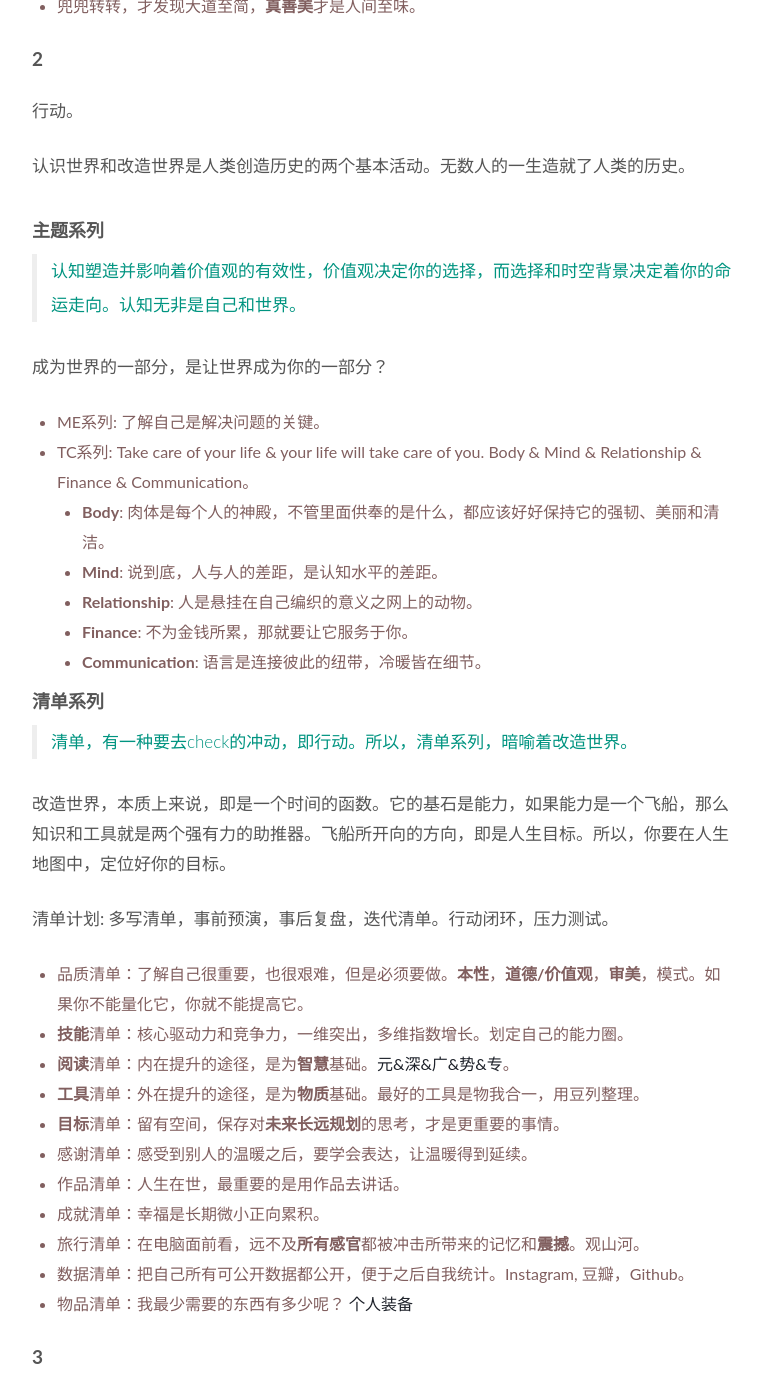
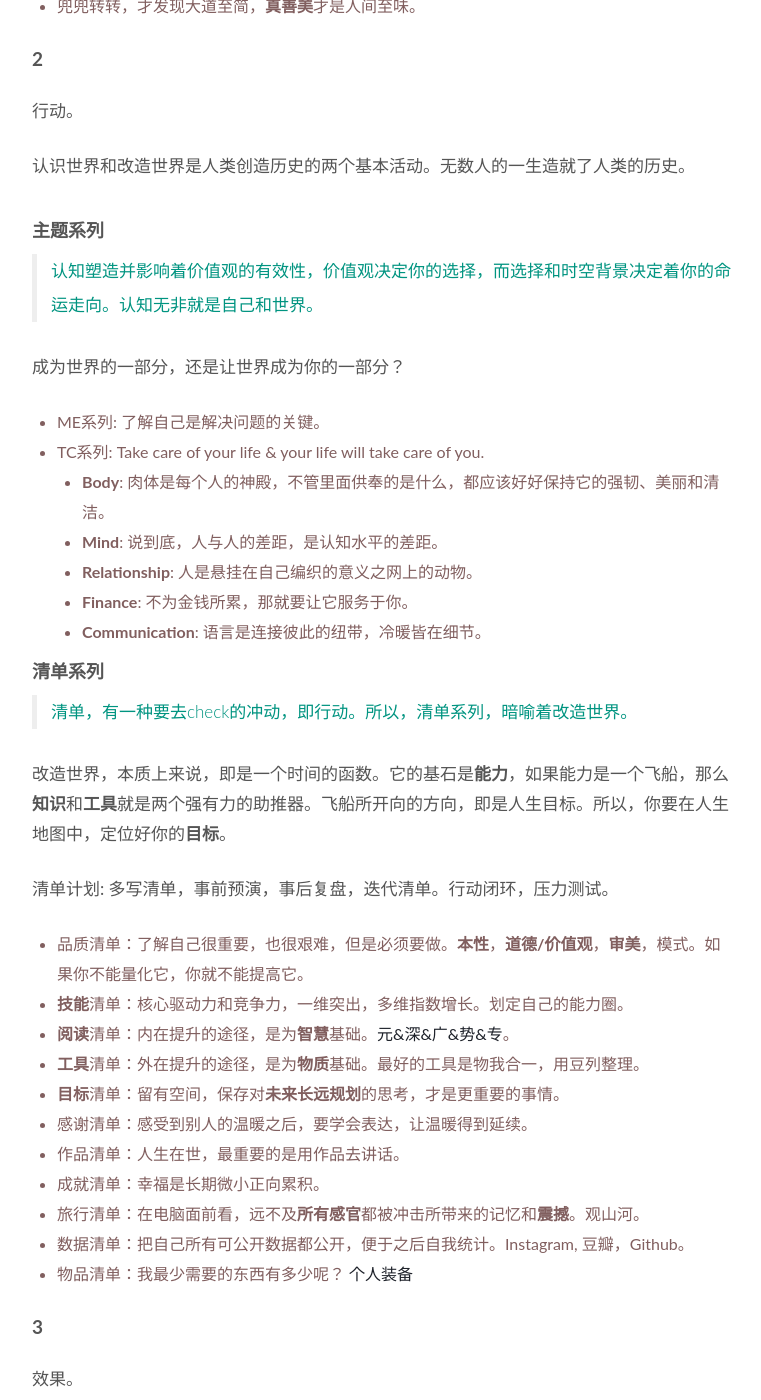
Before and after one commit to WillWang-X/willwang-x.github.io, a Jekyll site: the page built from _posts/2019-01-01-life-README.md, in a window 1280 px wide and 1400 px high, scrolled down 1624 px. Shown: the whole window, without its empty margins (258-1019 px from the left). Built offline with Jekyll 4.4.1, drawn with Linux system fonts in a browser that asks for light colours; some of the changed text lies outside the part shown.

Commit message:
updated life README

```diff
--- a/_posts/2019-01-01-life-README.md
+++ b/_posts/2019-01-01-life-README.md
@@ -54,12 +54,12 @@ published: true
 
 ### 主题系列
 
-> 认知塑造并影响着价值观的有效性，价值观决定你的选择，而选择和时空背景决定着你的命运走向。认知无非是自己和世界。
+> 认知塑造并影响着价值观的有效性，价值观决定你的选择，而选择和时空背景决定着你的命运走向。认知无非就是自己和世界。
 
-成为世界的一部分，是让世界成为你的一部分？
+成为世界的一部分，还是让世界成为你的一部分？
 
 - ME系列: 了解自己是解决问题的关键。
-- TC系列: Take care of your life & your life will take care of you. Body & Mind & Relationship & Finance & Communication。
+- TC系列: Take care of your life & your life will take care of you.
 	- **Body**: 肉体是每个人的神殿，不管里面供奉的是什么，都应该好好保持它的强韧、美丽和清洁。
 	- **Mind**: 说到底，人与人的差距，是认知水平的差距。
 	- **Relationship**: 人是悬挂在自己编织的意义之网上的动物。
@@ -71,7 +71,7 @@ published: true
 
 > 清单，有一种要去check的冲动，即行动。所以，清单系列，暗喻着改造世界。
 
-改造世界，本质上来说，即是一个时间的函数。它的基石是能力，如果能力是一个飞船，那么知识和工具就是两个强有力的助推器。飞船所开向的方向，即是人生目标。所以，你要在人生地图中，定位好你的目标。
+改造世界，本质上来说，即是一个时间的函数。它的基石是**能力**，如果能力是一个飞船，那么**知识**和**工具**就是两个强有力的助推器。飞船所开向的方向，即是人生目标。所以，你要在人生地图中，定位好你的**目标**。
 
 清单计划: 多写清单，事前预演，事后复盘，迭代清单。行动闭环，压力测试。
 
```
Also changed, not shown: other parts of _posts/2019-01-01-life-README.md (+4 -4 lines).
